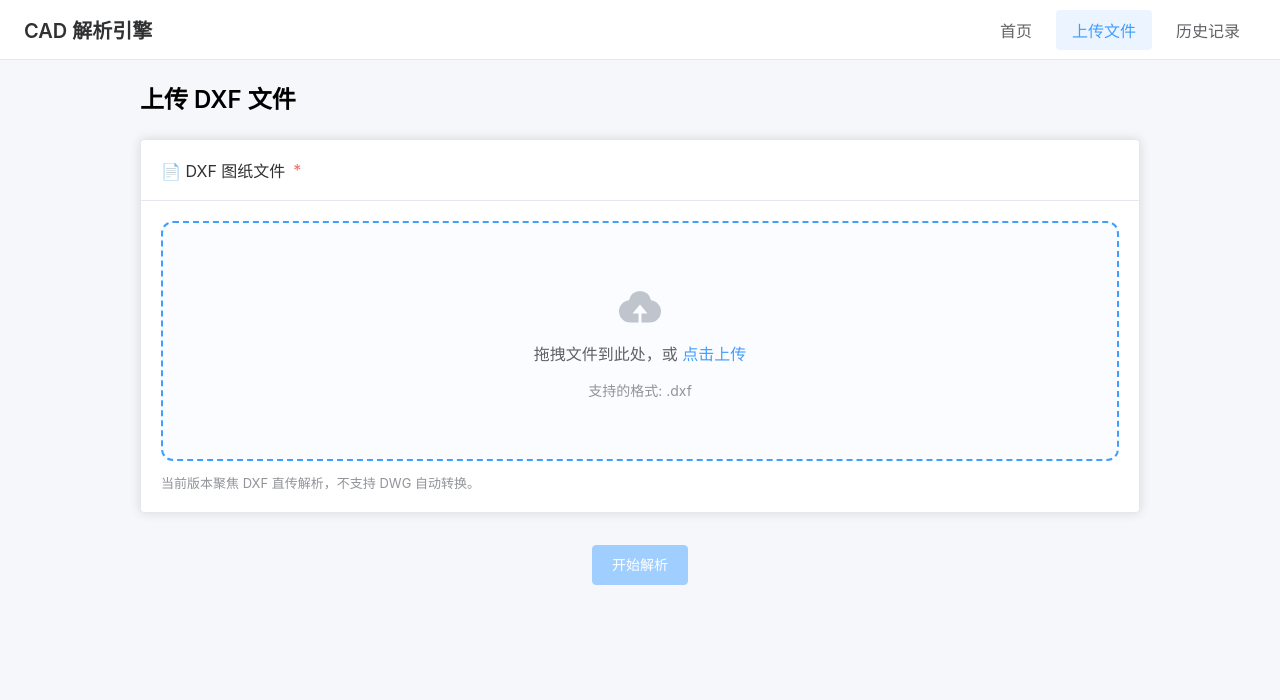
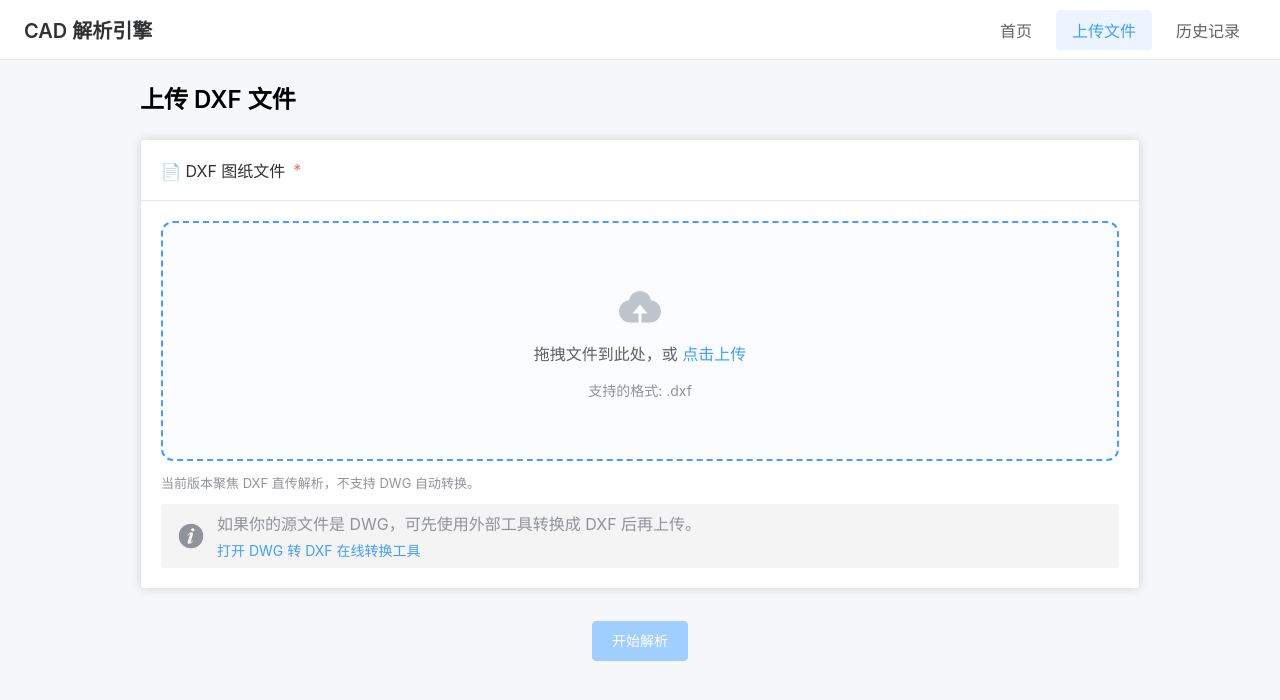
Before and after one commit to fzzf297/lader-cad-review-engine, a Vue app in the folder frontend/: page /upload in a window 1280 px wide. Shown: the top 700 px of the page. Built offline with nearby package versions, Linux system fonts and the light colour scheme.

Commit message:
Add external DWG conversion link

```diff
--- a/frontend/src/views/UploadView.vue
+++ b/frontend/src/views/UploadView.vue
@@ -72,6 +72,23 @@ const startReview = async () => {
       <div class="upload-hint">
         当前版本聚焦 DXF 直传解析，不支持 DWG 自动转换。
       </div>
+      <el-alert
+        class="external-converter-hint"
+        title="如果你的源文件是 DWG，可先使用外部工具转换成 DXF 后再上传。"
+        type="info"
+        :closable="false"
+        show-icon
+      >
+        <template #default>
+          <a
+            href="https://imagetostl.com/cn/convert/file/dwg/to/dxf"
+            target="_blank"
+            rel="noopener noreferrer"
+          >
+            打开 DWG 转 DXF 在线转换工具
+          </a>
+        </template>
+      </el-alert>
     </el-card>
 
     <div class="action-bar">
@@ -129,6 +146,19 @@ const startReview = async () => {
   font-size: 13px;
 }
 
+.external-converter-hint {
+  margin-top: 12px;
+}
+
+.external-converter-hint a {
+  color: #409eff;
+  text-decoration: none;
+}
+
+.external-converter-hint a:hover {
+  text-decoration: underline;
+}
+
 .action-bar {
   margin-top: 32px;
   text-align: center;
```
